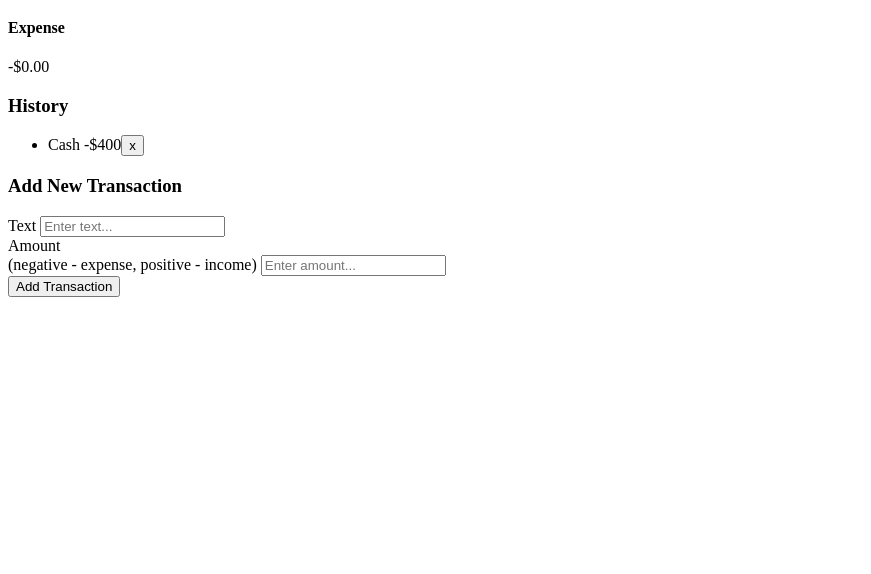
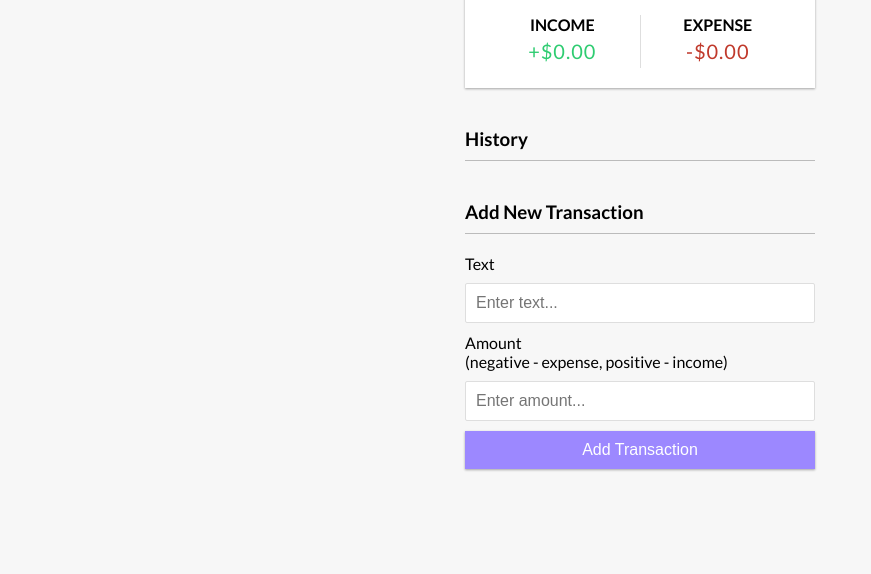
Before and after one commit to tassos-venetikidis/expense-tracker, a plain HTML site: page index.html in a window 1280 px wide. Shown: the part 226-800 px from the top of the page, without its empty margins (0-871 px from the left). Drawn offline with Linux system fonts and the light colour scheme.

Commit message:
Added the CSS of the app

```diff
--- a/index.html
+++ b/index.html
@@ -26,9 +26,9 @@
       </div>
       <h3>History</h3>
       <ul id="list" class="list">
-        <li class="minus">
+        <!-- <li class="minus">
           Cash <span>-$400</span><button class="delete-btn">x</button>
-        </li>
+        </li> -->
       </ul>
 
       <h3>Add New Transaction</h3>
--- a/style.css
+++ b/style.css
@@ -0,0 +1,151 @@
+@import url("https://fonts.googleapis.com/css2?family=Lato:ital,wght@0,100;0,300;0,400;0,700;0,900;1,100;1,300;1,400;1,700;1,900&display=swap");
+
+:root {
+  --box-shadow: 0 1px 3px rgba(0, 0, 0, 0.12), 0 1px 2px rgba(0, 0, 0, 0.24);
+}
+
+* {
+  box-sizing: border-box;
+}
+
+body {
+  background-color: #f7f7f7;
+  display: flex;
+  flex-direction: column;
+  align-items: center;
+  justify-content: center;
+  min-height: 100vh;
+  margin: 0;
+  font-family: Lato, sans-serif;
+}
+
+.container {
+  margin: 30px auto;
+  width: 350px;
+}
+
+h1 {
+  letter-spacing: 1px;
+  margin: 0;
+}
+
+h3 {
+  border-bottom: 1px solid #bbb;
+  padding-bottom: 10px;
+  margin: 40px 0 10px;
+}
+
+h4 {
+  margin: 0;
+  text-transform: uppercase;
+}
+
+.inc-exp-container {
+  background-color: #fff;
+  box-shadow: var(--box-shadow);
+  padding: 20px;
+  display: flex;
+  justify-content: space-between;
+  margin: 20px 0;
+}
+
+.inc-exp-container > div {
+  flex: 1;
+  text-align: center;
+}
+
+.inc-exp-container > div:first-of-type {
+  border-right: 1px solid #dedede;
+}
+
+.money {
+  font-size: 20px;
+  letter-spacing: 1px;
+  margin: 5px 0;
+}
+
+.money.plus {
+  color: #2ecc71;
+}
+
+.money.minus {
+  color: #c0392b;
+}
+
+label {
+  display: inline-block;
+  margin: 10px 0;
+}
+
+input[type="text"],
+input[type="number"] {
+  border: 1px solid #dedede;
+  border-radius: 2px;
+  display: block;
+  font-size: 16px;
+  padding: 10px;
+  width: 100%;
+}
+
+.btn {
+  background-color: #9c88ff;
+  box-shadow: var(--box-shadow);
+  color: #fff;
+  border: none;
+  display: block;
+  font-size: 16px;
+  margin: 10px 0 30px;
+  padding: 10px;
+  width: 100%;
+  cursor: pointer;
+}
+
+.list {
+  list-style-type: none;
+  padding: 0;
+  margin-bottom: 40px;
+}
+
+.list li {
+  background-color: #fff;
+  box-shadow: var(--box-shadow);
+  color: #333;
+  display: flex;
+  justify-content: space-between;
+  position: relative;
+  padding: 10px;
+  margin: 10px 0;
+}
+
+.list li.plus {
+  border-right: 5px solid #2ecc71;
+}
+
+.list li.minus {
+  border-right: 5px solid #c0392b;
+}
+
+.delete-btn {
+  background-color: #e74c3c;
+  border: none;
+  color: #fff;
+  font-size: 20px;
+  line-height: 20px;
+  padding: 2px 5px;
+  position: absolute;
+  top: 50%;
+  left: 0;
+  transform: translate(-100%, -50%);
+  transition: opacity 0.3s ease;
+  opacity: 0;
+  cursor: pointer;
+}
+
+.list li:hover .delete-btn {
+  opacity: 1;
+}
+
+.btn:focus,
+.delete-btn:focus {
+  outline: 0;
+}
```
